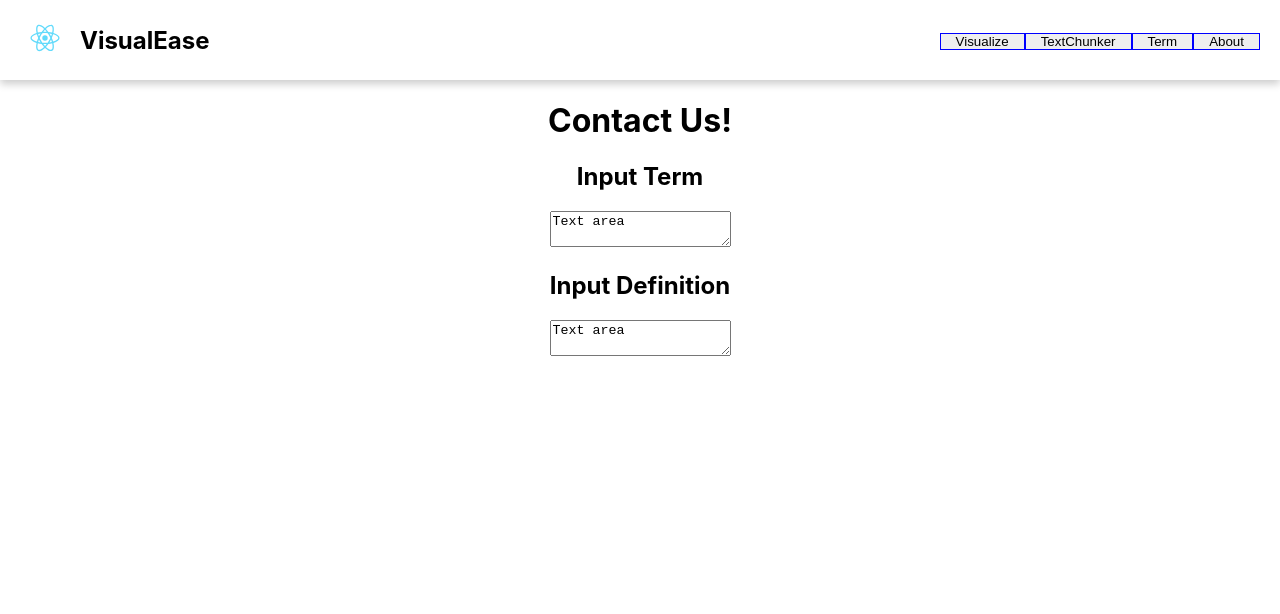
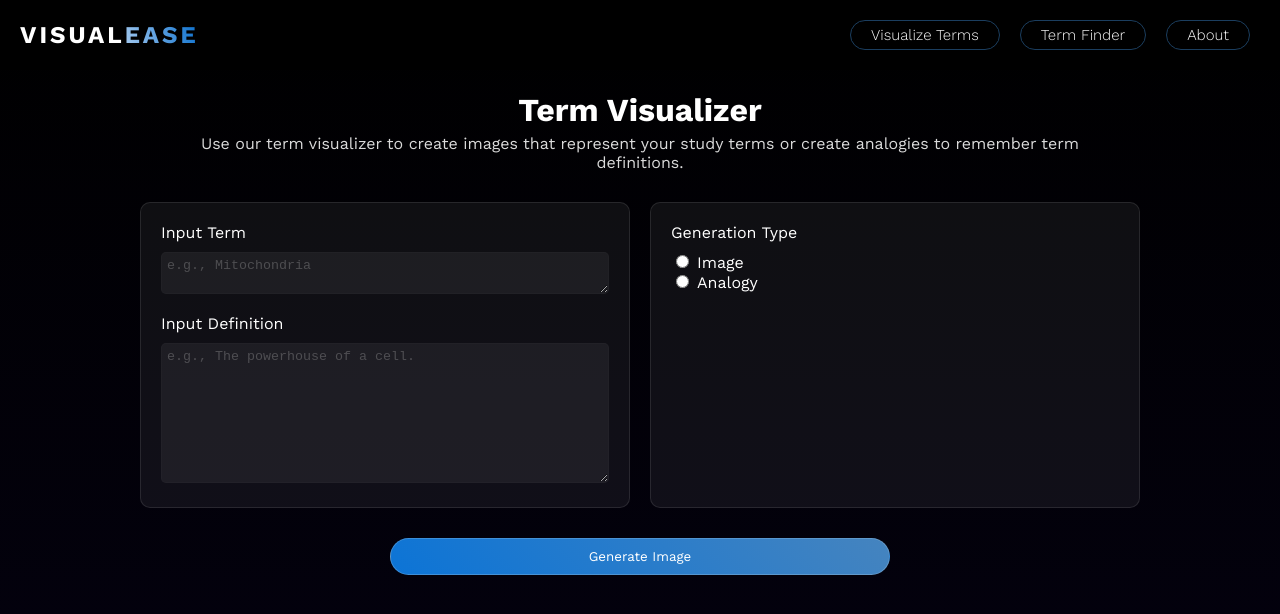
Before and after one commit to Ashan-264/HackGt11Project, a React (Create React App) app in the folder VisualEase/chapter-visualizer-frontend/: page /TermDef in a window 1280 px wide. Shown: the top 614 px of the page. Built offline with nearby package versions, Linux system fonts and the light colour scheme.

Commit message:
edits to navbar, termdef page

```diff
--- a/VisualEase/chapter-visualizer-frontend/package.json
+++ b/VisualEase/chapter-visualizer-frontend/package.json
@@ -6,6 +6,7 @@
     "@testing-library/jest-dom": "^5.17.0",
     "@testing-library/react": "^13.4.0",
     "@testing-library/user-event": "^13.5.0",
+    "aos": "^2.3.4",
     "axios": "^1.7.7",
     "react": "^18.3.1",
     "react-dom": "^18.3.1",
--- a/VisualEase/chapter-visualizer-frontend/src/App.js
+++ b/VisualEase/chapter-visualizer-frontend/src/App.js
@@ -1,10 +1,13 @@
-import React, { useState } from 'react';
+import React, { useEffect, useState } from 'react';
 import axios from 'axios';
 import { BrowserRouter as Router, Routes, Route } from "react-router-dom";
 import './App.css';
 import Navbar from './Pages/navbar';
 import TermDef from './Pages/termDef';
 import ScrTextChunker from "./Pages/ScrTextChunker";
+
+import AOS from "aos";
+import "aos/dist/aos.css";
 
 function App() {
     const [textInput, setTextInput] = useState('');
@@ -27,6 +30,13 @@ function App() {
         }
     };
 
+    useEffect(() => {
+        setTimeout(() => {
+          AOS.init();
+        }, 120);
+        AOS.refresh();
+      }, []); // a library for transitions
+
     return (
         <div>
             <Router>
--- a/VisualEase/chapter-visualizer-frontend/src/Pages/navbar.css
+++ b/VisualEase/chapter-visualizer-frontend/src/Pages/navbar.css
@@ -1,18 +1,36 @@
-@media all and (min-width: 800px) {
+@import url('https://fonts.googleapis.com/css2?family=Work+Sans:ital,wght@0,100..900;1,100..900&display=swap');
+
+body {
+    font-family: 'Work Sans';
+}
+
+nav {
+    height: 70px;
+    padding: 0 20px;
+    background: black;
+    position: sticky;
+    top: 0;
+}
+
+@media all and (min-width: 700px) {
     nav {
         display: flex;
         flex-direction: row;
         justify-content: space-between;
         align-items: center;
-        height: 80px;
-        padding: 0 20px;
-        box-shadow: 0 4px 8px 0 rgba(0, 0, 0, 0.2);
     }
 }
 
 .navLeft {
     display: flex;
     align-items: center;
+    letter-spacing: 3px;
+}
+
+.logopt2 {
+    background: -webkit-linear-gradient(20deg, #a4c9ef, #076ECD);
+    -webkit-background-clip: text;
+    -webkit-text-fill-color: transparent;
 }
 
 .navLeft a {
@@ -30,12 +48,21 @@
 }
 
 .menuItem {
-    padding: 0 15px;
-    border: solid 1px blue;
+    padding: 5px 20px;
+    margin: 0 10px;
+    border-radius: 100px;
+    border: solid 1px #1B3E5F;
+    background: none;
+    color: white;
+    font-family: 'Work Sans';
+    font-weight: 300;
+    font-size: 15px;
+    transition: all 1s ease;
 }
 
 .menuItem:hover {
     cursor: pointer;
+    border: solid 1px #2b5a87;
 }
 
 /* mobile nav formatting begins */
@@ -43,15 +70,12 @@
     display: none;
 }
 
-@media all and (max-width: 800px) {
+@media all and (max-width: 700px) {
     .mobile {
         display: flex;
         flex-direction: row;
         justify-content: space-between;
         align-items: center;
-        height: 80px;
-        padding: 0 20px;
-        box-shadow: 0 4px 8px 0 rgba(0, 0, 0, 0.2);
     }
 
     /* menu burger begins */
@@ -111,6 +135,7 @@
         width: 100%;
         height: 100vh;
         position: fixed;
+        background-color: black;
     }
 
     .navRight ul {
--- a/VisualEase/chapter-visualizer-frontend/src/Pages/navbar.jsx
+++ b/VisualEase/chapter-visualizer-frontend/src/Pages/navbar.jsx
@@ -16,8 +16,7 @@ export default function Navbar() {
       <div className="mobile">
 
         <div className="navLeft">
-          <div><a href="/"><img src={logo} /></a></div>
-          <div><a href="/"><h1><span style={{ color: '#000000' }}>Visual</span><span style={{ color: '#000000' }}>Ease</span></h1></a></div>
+          <div><a href="/"><h1><span style={{ color: '#FFFFFF' }}>VISUAL</span><span className="logopt2">EASE</span></h1></a></div>
         </div>
 
         <a id="burger" onClick={toggleNav} className="toggle-button burger burgerinitial">
@@ -31,9 +30,8 @@ export default function Navbar() {
 
       <div id="navRight" className="navRight">
         <ul>
-          <li><a href="/visualize"><button component={Link} className="menuItem">Visualize</button></a></li>
-          <li><a href="/Text Chunker"><button component={Link} className="menuItem">TextChunker</button></a></li>
-          <li><a href="/term"><button component={Link} className="menuItem">Term</button></a></li>
+          <li><a href="/TermDef"><button component={Link} className="menuItem">Visualize Terms</button></a></li>
+          <li><a href="/Text Chunker"><button component={Link} className="menuItem">Term Finder</button></a></li>
           <li><a href="/about"><button component={Link} className="menuItem">About</button></a></li>
         </ul>
       </div>
--- /dev/null
+++ b/VisualEase/chapter-visualizer-frontend/src/Pages/termDef.css
@@ -0,0 +1,109 @@
+body {
+    color: white;
+    background: -webkit-linear-gradient(black, #03010D);
+    transition: all 1s ease;
+}
+
+.pageContainer {
+    max-width: 1000px;
+    padding: 0px 30px;
+    margin: 0 auto;
+}
+
+.title {
+    margin-bottom: 0px;
+}
+
+.subTitle {
+    margin-top: 5px;
+    margin-bottom: 30px;
+    color: rgba(255, 255, 255, 0.853);
+    padding: 0 15px;
+}
+
+.container {
+    display: flex;
+    justify-content: space-between;
+    gap: 20px;
+}
+
+.container1 {
+    text-align: left;
+    border: solid 1px rgba(255, 255, 255, 0.1);
+    background-color: rgba(255, 255, 255, 0.06);
+    border-radius: 10px;
+    padding: 20px;
+    width: 50%;
+}
+
+.container2 {
+    text-align: left;
+    border: solid 1px rgba(255, 255, 255, 0.1);
+    background-color: rgba(255, 255, 255, 0.06);
+    border-radius: 10px;
+    padding: 20px;
+    width: 50%;
+}
+
+@media all and (max-width: 600px) {
+    .pageContainer {
+        padding: 2.5%;
+    }
+
+    .container {
+        flex-direction: column;
+        margin: 0;
+        padding: 0;
+    }
+
+    .container1, .container2 {
+        width: 90%;
+        margin: auto;
+    }
+}
+
+.container textarea {
+    width: 100%;
+    box-sizing: border-box;
+    background-color: rgba(255, 255, 255, 0.06);
+    border-radius: 5px;
+    border: solid 1px rgba(255, 255, 255, 0.021);
+    padding: 5px;
+    color: white;
+}
+
+::placeholder {
+    color: rgba(255, 255, 255, 0.216);
+    opacity: 1;
+}
+
+.container p {
+    margin-bottom: 10px;
+}
+
+.generate {
+    font-family: 'Work Sans';
+    margin: 30px auto 50px auto;
+    padding: 10px 20px;
+    background: -webkit-linear-gradient(45deg, rgb(12, 116, 214), rgb(69, 132, 191));
+    border: solid 1px rgba(204, 223, 234, 0.236);
+    color: white;
+    border-radius: 30px;
+    width: 50%;
+    transition: all 0.75s ease;
+}
+
+.generate:hover {
+    filter: brightness(130%);
+    cursor: pointer;
+}
+
+.active {
+    display: none;
+}
+
+#description {
+    color: rgba(255, 255, 255, 0.476);
+    font-style: italic;
+    font-size: 12px;
+}
--- a/VisualEase/chapter-visualizer-frontend/src/Pages/termDef.jsx
+++ b/VisualEase/chapter-visualizer-frontend/src/Pages/termDef.jsx
@@ -1,18 +1,67 @@
-import React from 'react'
+import React, { useState } from 'react';
+import "./termDef.css"
 
 export default function termDef() {
 
-  document.title = "termDef";
+  document.title = "Term Visualizer - VisualEase";
+
+  const addAnalogyBox = () => {
+    var analogyBox = document.getElementById("analogyBox");
+    var paragraph = document.getElementById("description");
+    analogyBox.classList.add("active");
+    paragraph.innerText = "Generate an image of your term and definition.";
+  };
+
+  const removeAnalogyBox = () => {
+    var analogyBox = document.getElementById("analogyBox");
+    var paragraph = document.getElementById("description");
+    analogyBox.classList.remove("active");
+    paragraph.innerText = "Generate an analogy image of your term and definition.";
+  };
 
   return (
-    <div className="container">
-      <h1 className="contact_title">Contact Us!</h1>
-      <div>
-        <h2>Input Term</h2>
-        <textarea>Text area</textarea>
-        <h2>Input Definition</h2>
-        <textarea>Text area</textarea>
+    <div className="pageContainer">
+      <h1 className="title">Term Visualizer</h1>
+      <p className="subTitle">Use our term visualizer to create images that represent your study terms or create analogies to remember term definitions.</p>
+    <div className="container" data-aos="fade-up">
+      <div className="container1">
+        <p style={{marginTop: '0px'}}>Input Term</p>
+        <textarea placeholder="e.g., Mitochondria"></textarea>
+        <p>Input Definition</p>
+        <textarea style={{height: '140px'}} placeholder="e.g., The powerhouse of a cell."></textarea>
       </div>
+      <div className="container2">
+        <form action="/action_page.php">
+        <p style={{marginTop: '0px'}}>Generation Type</p>
+        <input
+          type="radio"
+          name="genType"
+          value="image"
+          id="image"
+          onChange={addAnalogyBox}
+          required
+        />
+        <label style={{marginLeft: '5px'}} for="image">Image</label><br />
+        <input
+          type="radio"
+          name="genType"
+          value="analogy"
+          onChange={removeAnalogyBox}
+          required
+         />
+        <label style={{marginLeft: '5px'}} for="analogy">Analogy</label>
+        <p id="description"></p>
+        <div id="analogyBox" className="active">
+        <p>Analogy Box</p>
+        <textarea style={{height: '120px'}} placeholder="e.g., Compare the mitochondria to a part of the human body."></textarea>
+        </div>
+
+</form>
+
+      </div>
+
+    </div>
+    <button className="generate">Generate Image</button>
     </div>
   )
 }
```
Also changed, not shown: 1 other file (tests, documents, lock files or other folders).
